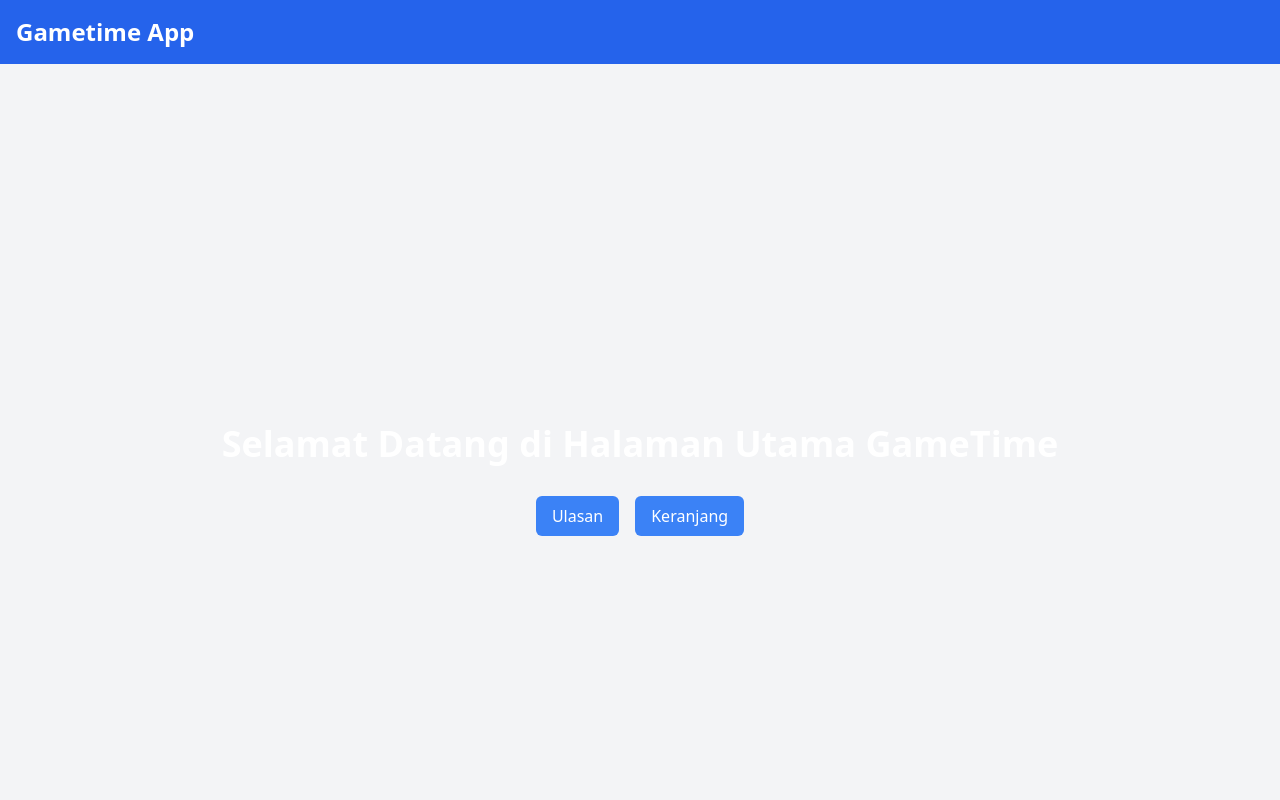
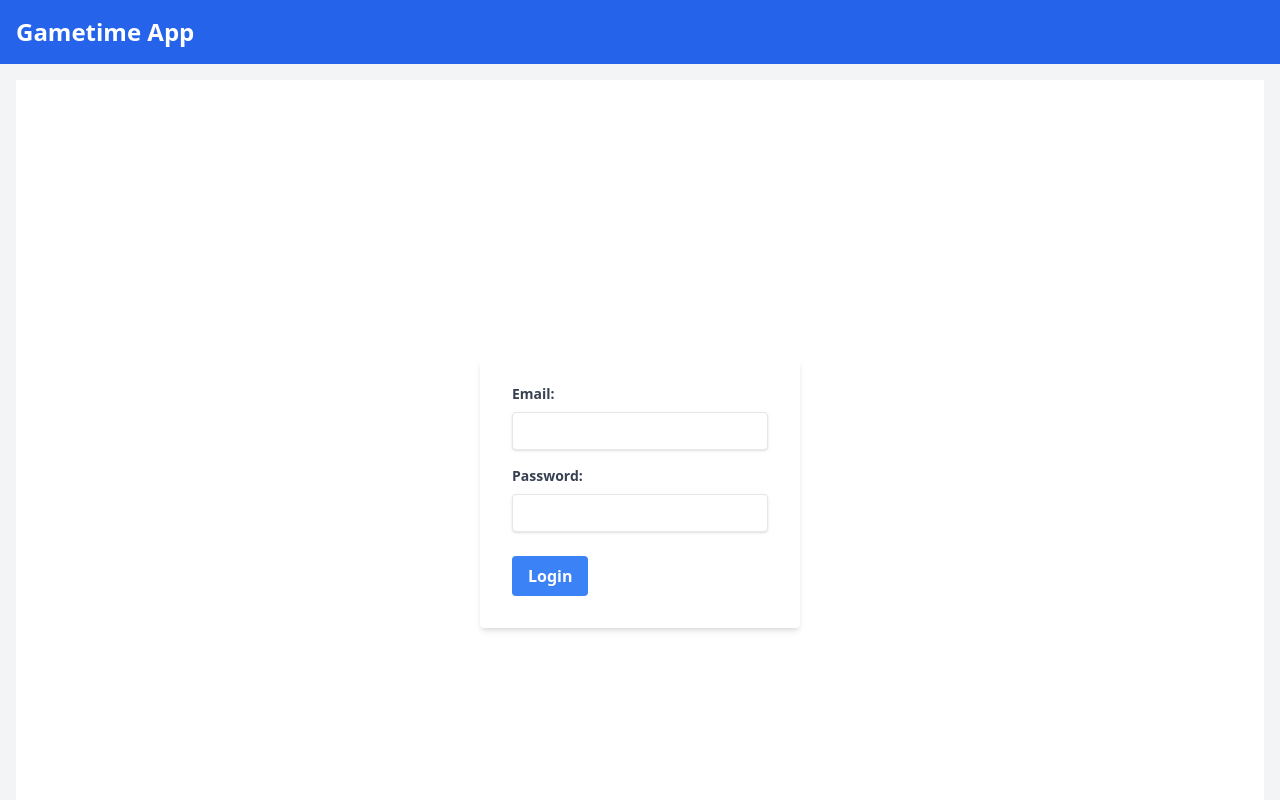
Before and after one commit to B9JagoNgadpro/gametime_frontend, a Next.js app: page / in a window 1280 px wide. Shown: the top 800 px of the page. Built offline with nearby package versions, Linux system fonts and the light colour scheme.

Commit message:
pemiindahan login page ke halaman utama

```diff
--- a/src/components/keranjang/KeranjangItem.tsx
+++ b/src/components/keranjang/KeranjangItem.tsx
@@ -1,4 +1,3 @@
-// src/components/keranjang/KeranjangItem.tsx
 import React from 'react';
 
 interface KeranjangItemProps {
--- a/src/pages/index.tsx
+++ b/src/pages/index.tsx
@@ -1,28 +1,15 @@
-// src/pages/index.tsx
+import Logout from "@/components/logout/Logout";
+import ForgetPassword from "../components/login/ForgetPassword";
+import LoginPage from "../components/login/LoginPage";
 import Layout from '../layout/layout';
-import Link from 'next/link';
-import React from 'react';
 
-const UlasanHome: React.FC = () => {
-  return (
-    <Layout>
-      <div className="flex flex-col items-center justify-center min-h-screen py-2 bg-gray-100">
-        <h1 className="text-4xl font-bold mb-8">Selamat Datang di Halaman Utama GameTime</h1>
-        <div className="space-x-4">
-          <Link href="/ulasan">
-            <button className="px-4 py-2 bg-blue-500 text-white rounded-md hover:bg-blue-600 transition duration-300">
-              Ulasan
-            </button>
-          </Link>
-          <Link href="/keranjang/raflimahesa">
-            <button className="px-4 py-2 bg-blue-500 text-white rounded-md hover:bg-blue-600 transition duration-300">
-              Keranjang
-            </button>
-          </Link>
-        </div>
-      </div>
-    </Layout>
-  );
+const Login= ()=>{
+    return(
+        <Layout>
+            <LoginPage/>
+            <ForgetPassword/>
+        </Layout>
+    )
+
 };
-
-export default UlasanHome;
+export default Login;
--- a/src/pages/keranjang/[email].tsx
+++ b/src/pages/keranjang/[email].tsx
@@ -1,5 +1,3 @@
-// src/pages/keranjang/[email].tsx
-
 import { useRouter } from 'next/router';
 import { useEffect, useState } from 'react';
 import axios from 'axios';
--- a/src/pages/login/index.tsx
+++ b/src/pages/login/index.tsx
@@ -9,8 +9,6 @@ const Login= ()=>{
             <LoginPage/>
             <ForgetPassword/>
         </Layout>
-
-
     )
 
 };
```
